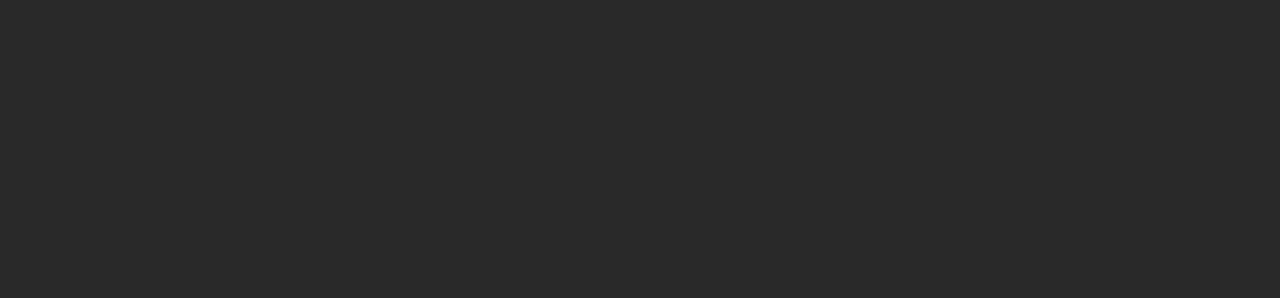
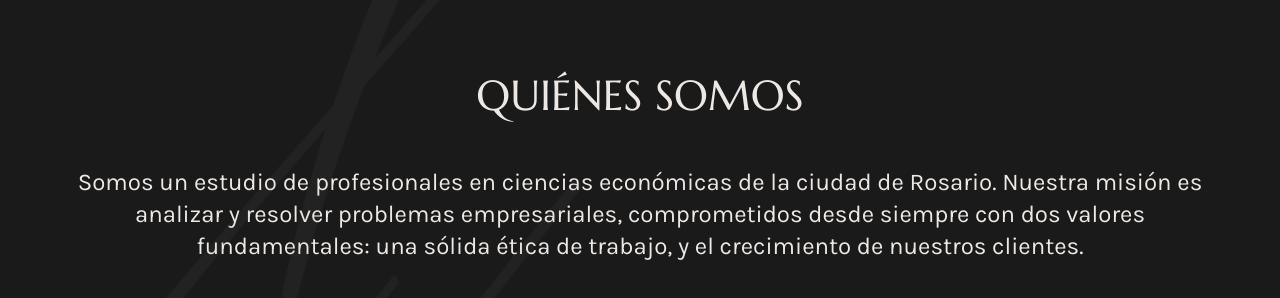
Before and after one commit to looopd-software/cfvp, a Next.js app: page / in a window 1280 px wide. Shown: the part 826-1124 px from the top of the page. Before the commit the page ends 800 px from the top, so only its background shows below. Built offline with nearby package versions, Linux system fonts and the light colour scheme.

Commit message:
Add who are we section

```diff
--- /dev/null
+++ b/src/app/components/common/Heading.tsx
@@ -0,0 +1,16 @@
+interface HeadingProps {
+    text: string;
+    variant: 'dark' | 'light';
+}
+
+const Heading = ({ text, variant }: HeadingProps) => {
+    const textColor = variant === 'light' ? 'text-white' : 'text-black';
+
+    return (
+        <h2 className={`font-serif text-[42px] leading-[52px] uppercase ${textColor}`}>
+            {text}
+        </h2>
+    );
+}
+
+export default Heading;
--- /dev/null
+++ b/src/app/components/sections/WhoAreWeSection.tsx
@@ -0,0 +1,23 @@
+import Heading from "../common/Heading";
+import Image from 'next/image';
+
+const WhoAreWeSection = () => {
+    return (
+        <div className="relative w-full flex flex-col items-center justify-center bg-black py-24 gap-11 z-0 overflow-hidden">
+            <Image
+                src="/hero/isotipo-2.png"
+                width={600}
+                height={1000}
+                alt="Isotipo de Castro Fernandez Vignau y Pianovi"
+                className="absolute mix-blend-luminosity left-0 opacity-50"
+            />
+            <Heading text="QUIÉNES SOMOS" variant="light" />
+            <p className="text-white text-2xl text-center max-w-6xl">
+                Somos un estudio de profesionales en ciencias económicas de la ciudad de Rosario.
+                Nuestra misión es analizar y resolver problemas empresariales, comprometidos desde siempre con dos valores fundamentales: una sólida ética de trabajo, y el crecimiento de nuestros clientes.
+            </p>
+        </div>
+    );
+}
+
+export default WhoAreWeSection;
--- a/src/app/globals.css
+++ b/src/app/globals.css
@@ -6,9 +6,9 @@
 
 @layer base {
   :root {
-    --primary-color: #d42727;
+    --primary-color: #b99d53;
     --white-color: #ede8e4;
-    --black-color: #000000;
+    --black-color: #1a1a1a;
 
     --foreground-rgb: 0, 0, 0;
     --background-start-rgb: 255, 255, 255;
--- a/src/app/page.tsx
+++ b/src/app/page.tsx
@@ -3,6 +3,7 @@
 import '@/app/globals.css';
 import { marcellus, karla } from './fonts';
 import HeroSection from './components/sections/HeroSection';
+import WhoAreWeSection from './components/sections/WhoAreWeSection';
 
 export default function Page() {
   return (
@@ -10,6 +11,7 @@
       className={`${marcellus.variable} ${karla.variable} font-sans overflow-x-hidden`}
     >
       <HeroSection />
+      <WhoAreWeSection />
     </div>
   );
 }
```
Also changed, not shown: public/hero/isotipo-2.png (added).
